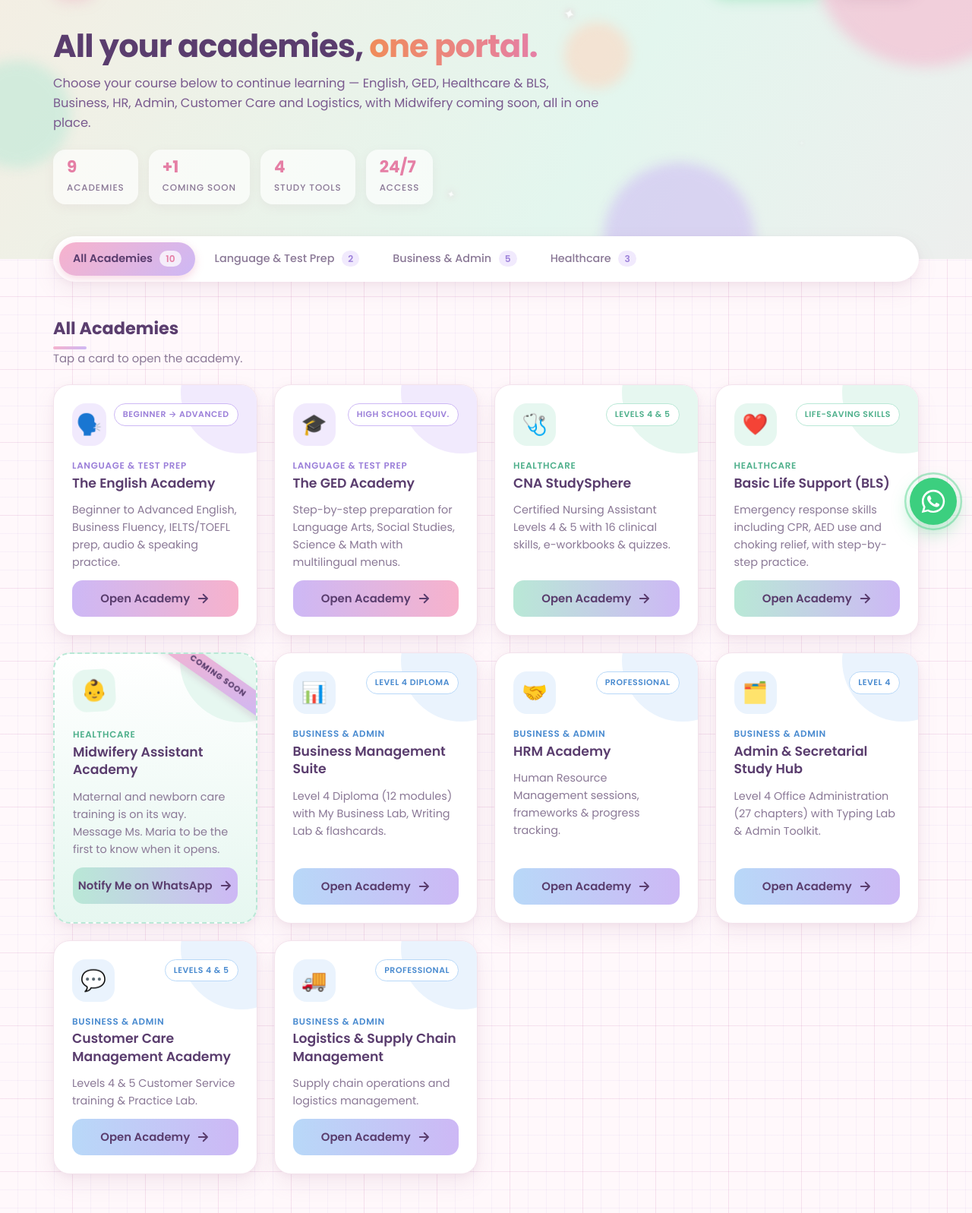
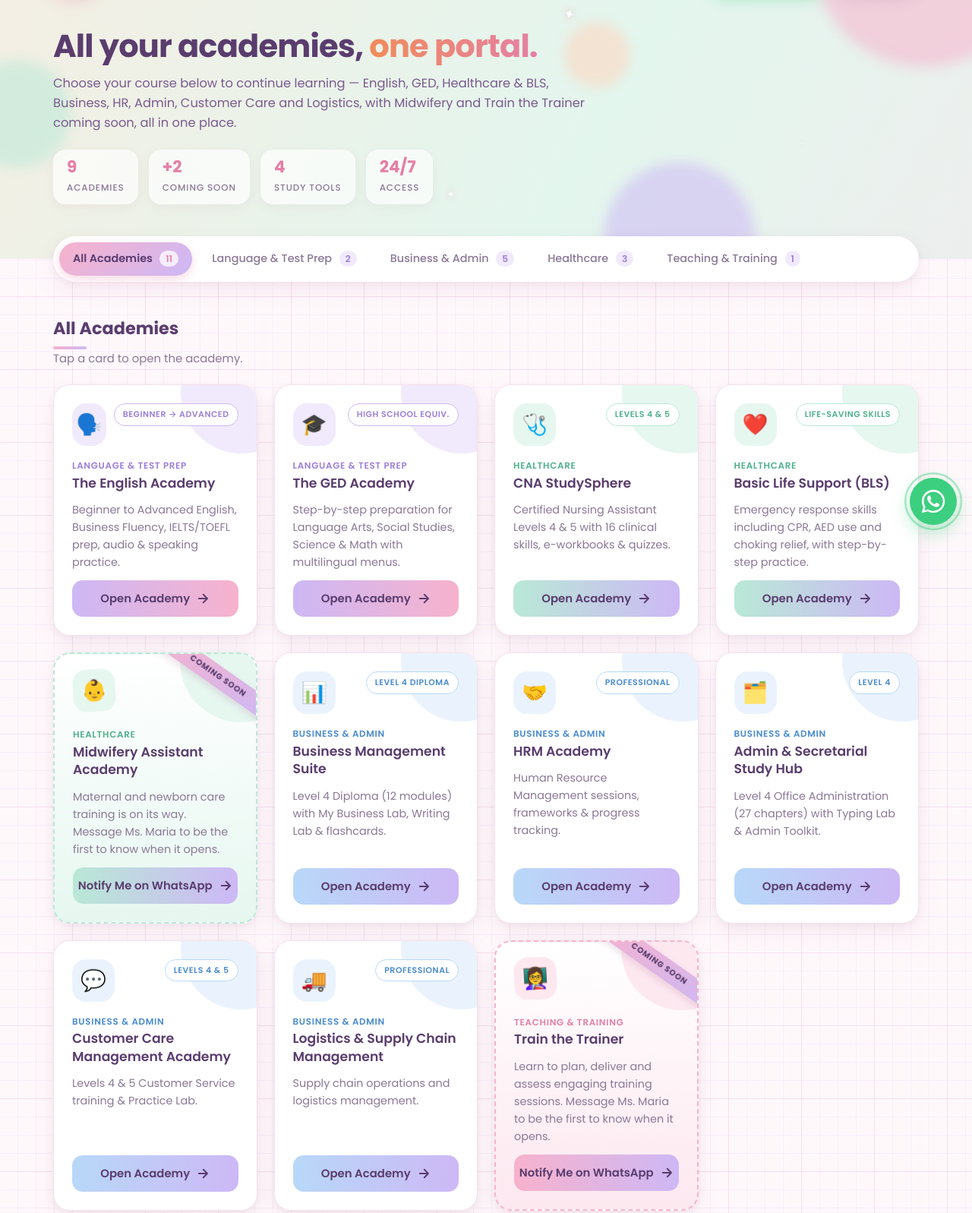
Before and after one commit to learnovateqa/elevatewithmsmaria, a plain HTML site: page index.html in a window 1280 px wide. Shown: the part 89-1686 px from the top of the page at 76% size. Drawn offline with Linux system fonts and the light colour scheme.

Commit message:
Add Train the Trainer as coming soon under new Teaching & Training tab
Co-Authored-By: Claude Opus 5.5 <noreply@anthropic.com>
Claude-Session: https://claude.ai/code/session_01JVe7rBzHfhvH6M4TkWNvBo

```diff
--- a/index.html
+++ b/index.html
@@ -174,7 +174,7 @@
 
 
   /* Coming soon card */
-  .card.coming{border:2px dashed var(--mint);background:linear-gradient(180deg,#fff, var(--mint-soft))}
+  .card.coming{border:2px dashed var(--accent);background:linear-gradient(180deg,#fff, var(--accent-soft))}
   .ribbon{
     position:absolute!important;top:16px;right:-38px;transform:rotate(35deg);z-index:2;
     background:var(--grad);color:var(--plum);font-size:.66rem;font-weight:700;letter-spacing:.08em;text-transform:uppercase;
@@ -185,6 +185,7 @@
 
   .lang  {--accent:var(--lav);  --accent-soft:var(--lav-soft);  --accent-text:var(--lav-deep);  --accent-grad:linear-gradient(90deg,var(--lav),var(--rose),var(--lav))}
   .biz   {--accent:var(--sky);  --accent-soft:var(--sky-soft);  --accent-text:var(--sky-deep);  --accent-grad:linear-gradient(90deg,var(--sky),var(--lav),var(--sky))}
+  .teach {--accent:var(--rose); --accent-soft:var(--rose-soft); --accent-text:var(--rose-deep); --accent-grad:linear-gradient(90deg,var(--rose),var(--lav),var(--rose))}
   .health{--accent:var(--mint); --accent-soft:var(--mint-soft); --accent-text:var(--mint-deep); --accent-grad:linear-gradient(90deg,var(--mint),var(--lav),var(--mint))}
 
   /* ---------- Quick tools ---------- */
@@ -315,10 +316,10 @@
 
     <div class="hero">
       <h2>All your academies, <span>one portal.</span></h2>
-      <p>Choose your course below to continue learning — English, GED, Healthcare & BLS, Business, HR, Admin, Customer Care and Logistics, with Midwifery coming soon, all in one place.</p>
+      <p>Choose your course below to continue learning — English, GED, Healthcare & BLS, Business, HR, Admin, Customer Care and Logistics, with Midwifery and Train the Trainer coming soon, all in one place.</p>
       <div class="stats">
         <div class="stat"><b>9</b><small>Academies</small></div>
-        <div class="stat"><b>+1</b><small>Coming Soon</small></div>
+        <div class="stat"><b>+2</b><small>Coming Soon</small></div>
         <div class="stat"><b>4</b><small>Study Tools</small></div>
         <div class="stat"><b>24/7</b><small>Access</small></div>
       </div>
@@ -331,10 +332,11 @@
 
     <!-- ============ FILTER TABS ============ -->
     <div class="tabs" role="tablist" aria-label="Filter academies by category">
-      <button class="tab" role="tab" aria-selected="true"  data-filter="all">All Academies <span class="count">10</span></button>
+      <button class="tab" role="tab" aria-selected="true"  data-filter="all">All Academies <span class="count">11</span></button>
       <button class="tab" role="tab" aria-selected="false" data-filter="lang">Language &amp; Test Prep <span class="count">2</span></button>
       <button class="tab" role="tab" aria-selected="false" data-filter="biz">Business &amp; Admin <span class="count">5</span></button>
       <button class="tab" role="tab" aria-selected="false" data-filter="health">Healthcare <span class="count">3</span></button>
+      <button class="tab" role="tab" aria-selected="false" data-filter="teach">Teaching &amp; Training <span class="count">1</span></button>
     </div>
 
     <div class="section-head">
@@ -426,6 +428,14 @@
         <a class="go" href="https://learnovateqa.github.io/Logistics_SCM_Academy/" target="_blank" rel="noopener">Open Academy <svg viewBox="0 0 24 24" fill="none" stroke="currentColor" stroke-width="2.5" stroke-linecap="round" stroke-linejoin="round"><path d="M5 12h14M13 5l7 7-7 7"/></svg></a>
       </article>
 
+      <article class="card teach coming" data-cat="teach">
+        <span class="ribbon">Coming Soon</span>
+        <div class="card-top"><div class="icon" aria-hidden="true">👩‍🏫</div><span class="badge">In Development</span></div>
+        <div><span class="cat">Teaching &amp; Training</span><h4>Train the Trainer</h4></div>
+        <p>Learn to plan, deliver and assess engaging training sessions. Message Ms. Maria to be the first to know when it opens.</p>
+        <a class="go" href="https://wa.me/97470771337?text=Hello%20Ms.%20Maria%2C%20please%20let%20me%20know%20when%20the%20Train%20the%20Trainer%20course%20opens." target="_blank" rel="noopener">Notify Me on WhatsApp <svg viewBox="0 0 24 24" fill="none" stroke="currentColor" stroke-width="2.5" stroke-linecap="round" stroke-linejoin="round"><path d="M5 12h14M13 5l7 7-7 7"/></svg></a>
+      </article>
+
     </section>
 
     <!-- ============ QUICK STUDY TOOLS ============ -->
@@ -503,7 +513,7 @@
   var tabs = document.querySelectorAll('.tab');
   var cards = document.querySelectorAll('.card');
   var title = document.getElementById('gridTitle');
-  var names = { all: 'All Academies', lang: 'Language & Test Prep', biz: 'Business & Admin', health: 'Healthcare' };
+  var names = { all: 'All Academies', lang: 'Language & Test Prep', biz: 'Business & Admin', health: 'Healthcare', teach: 'Teaching & Training' };
 
   function applyFilter(f) {
     tabs.forEach(function (t) { t.setAttribute('aria-selected', t.dataset.filter === f ? 'true' : 'false'); });
```
